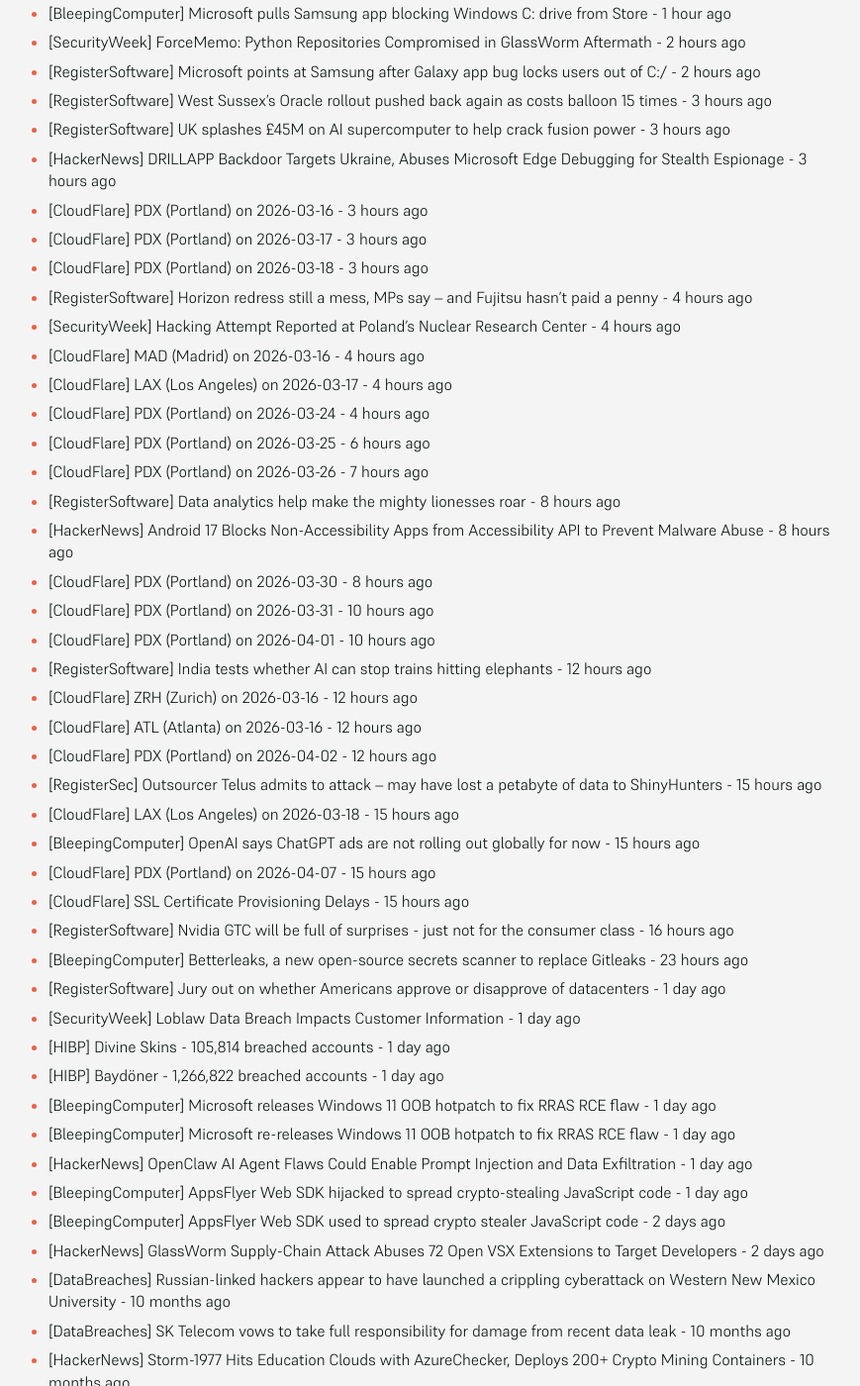
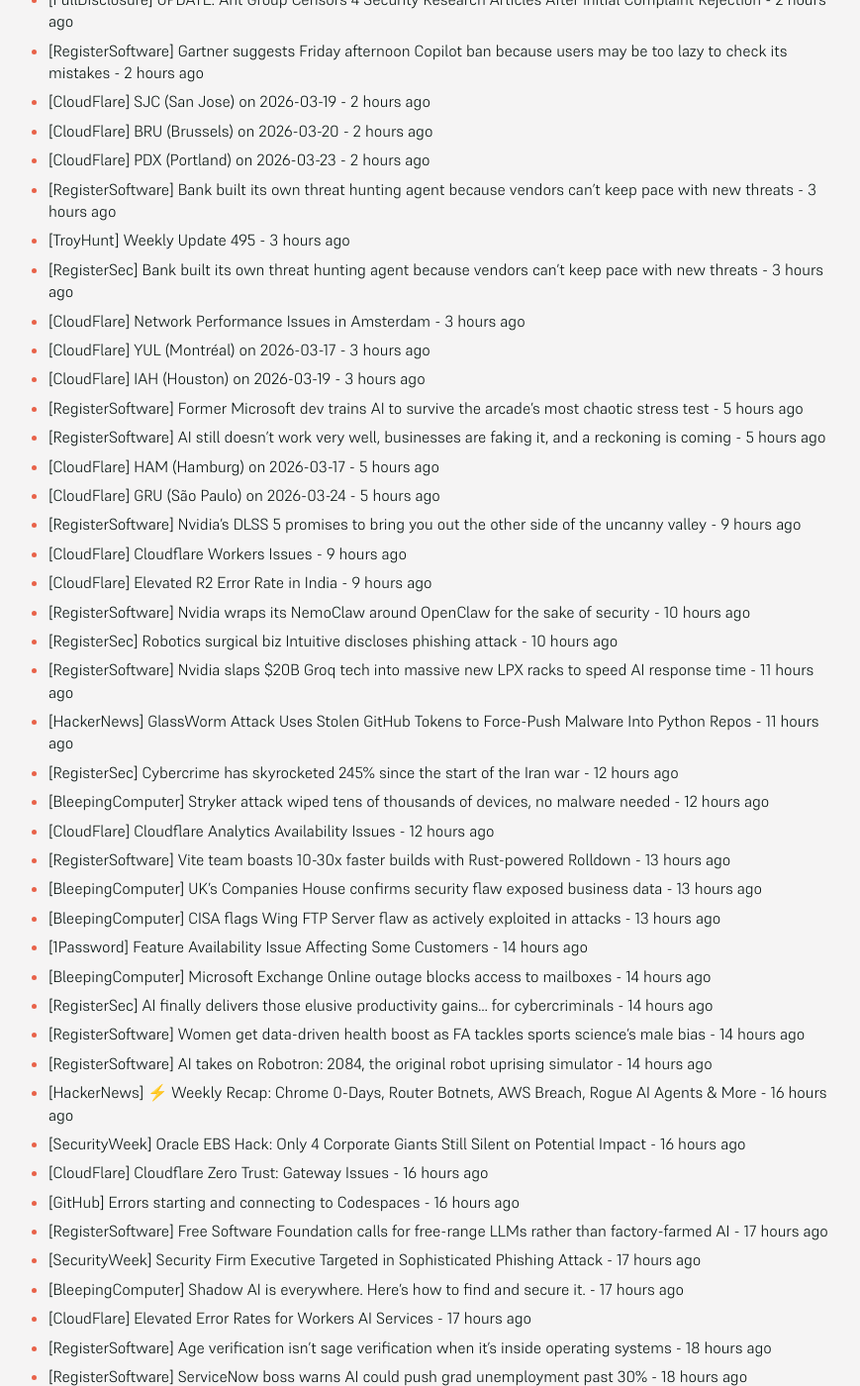
Before and after one commit to SecOpsNews/news, a Jekyll site: the page built from index.md, in a window 1280 px wide and 1400 px high, scrolled down 618 px. Shown: the whole window at 99% size, without its empty margins (215-1084 px from the left). Built offline with Jekyll 4.4.1, drawn with Linux system fonts in a browser that asks for light colours; some of the changed text lies outside the part shown.

Commit message:
New Feed

```diff
--- a/index.md
+++ b/index.md
@@ -9,59 +9,98 @@ description: Latest Updates
 
 <!-- SecOps start -->
 
-- [RegisterSoftware] Free Software Foundation calls for free-range LLMs rather than factory-farmed AI - 10 minutes ago
-- [SecurityWeek] Security Firm Executive Targeted in Sophisticated Phishing Attack - 10 minutes ago
-- [BleepingComputer] Shadow AI is everywhere. Here’s how to find and secure it. - 10 minutes ago
-- [CloudFlare] Elevated Error Rates for Workers AI Services - 15 minutes ago
-- [RegisterSoftware] Age verification isn't sage verification when it's inside operating systems - 1 hour ago
-- [RegisterSoftware] ServiceNow boss warns AI could push grad unemployment past 30% - 1 hour ago
-- [SecurityWeek] Threat Actor Targeting VPN Users in New Credential Theft Campaign - 1 hour ago
-- [SecurityWeek] China-Linked Hackers Hit Asian Militaries in Patient Espionage Operation - 1 hour ago
-- [RegisterSec] Flaw in UK's corporate registry let directors rummage through rival records - 1 hour ago
-- [HackerNews] ClickFix Campaigns Spread MacSync macOS Infostealer via Fake AI Tool Installers - 1 hour ago
-- [HackerNews] Why Security Validation Is Becoming Agentic - 1 hour ago
-- [BleepingComputer] Microsoft pulls Samsung app blocking Windows C: drive from Store - 1 hour ago
-- [SecurityWeek] ForceMemo: Python Repositories Compromised in GlassWorm Aftermath - 2 hours ago
-- [RegisterSoftware] Microsoft points at Samsung after Galaxy app bug locks users out of C:/ - 2 hours ago
-- [RegisterSoftware] West Sussex's Oracle rollout pushed back again as costs balloon 15 times - 3 hours ago
-- [RegisterSoftware] UK splashes £45M on AI supercomputer to help crack fusion power - 3 hours ago
-- [HackerNews] DRILLAPP Backdoor Targets Ukraine, Abuses Microsoft Edge Debugging for Stealth Espionage - 3 hours ago
-- [CloudFlare] PDX (Portland) on 2026-03-16 - 3 hours ago
-- [CloudFlare] PDX (Portland) on 2026-03-17 - 3 hours ago
-- [CloudFlare] PDX (Portland) on 2026-03-18 - 3 hours ago
-- [RegisterSoftware] Horizon redress still a mess, MPs say – and Fujitsu hasn't paid a penny - 4 hours ago
-- [SecurityWeek] Hacking Attempt Reported at Poland’s Nuclear Research Center - 4 hours ago
-- [CloudFlare] MAD (Madrid) on 2026-03-16 - 4 hours ago
-- [CloudFlare] LAX (Los Angeles) on 2026-03-17 - 4 hours ago
-- [CloudFlare] PDX (Portland) on 2026-03-24 - 4 hours ago
-- [CloudFlare] PDX (Portland) on 2026-03-25 - 6 hours ago
-- [CloudFlare] PDX (Portland) on 2026-03-26 - 7 hours ago
-- [RegisterSoftware] Data analytics help make the mighty lionesses roar - 8 hours ago
-- [HackerNews] Android 17 Blocks Non-Accessibility Apps from Accessibility API to Prevent Malware Abuse - 8 hours ago
-- [CloudFlare] PDX (Portland) on 2026-03-30 - 8 hours ago
-- [CloudFlare] PDX (Portland) on 2026-03-31 - 10 hours ago
-- [CloudFlare] PDX (Portland) on 2026-04-01 - 10 hours ago
-- [RegisterSoftware] India tests whether AI can stop trains hitting elephants - 12 hours ago
-- [CloudFlare] ZRH (Zurich) on 2026-03-16 - 12 hours ago
-- [CloudFlare] ATL (Atlanta) on 2026-03-16 - 12 hours ago
-- [CloudFlare] PDX (Portland) on 2026-04-02 - 12 hours ago
-- [RegisterSec] Outsourcer Telus admits to attack – may have lost a petabyte of data to ShinyHunters - 15 hours ago
-- [CloudFlare] LAX (Los Angeles) on 2026-03-18 - 15 hours ago
-- [BleepingComputer] OpenAI says ChatGPT ads are not rolling out globally for now - 15 hours ago
-- [CloudFlare] PDX (Portland) on 2026-04-07 - 15 hours ago
-- [CloudFlare] SSL Certificate Provisioning Delays - 15 hours ago
-- [RegisterSoftware] Nvidia GTC will be full of surprises - just not for the consumer class - 16 hours ago
-- [BleepingComputer] Betterleaks, a new open-source secrets scanner to replace Gitleaks - 23 hours ago
+- [CloudFlare] LAX (Los Angeles) on 2026-03-18 - 8 minutes ago
+- [CloudFlare] PDX (Portland) on 2026-04-07 - 8 minutes ago
+- [RegisterSoftware] Gartner suggests Friday afternoon Copilot ban because tired users may be too lazy to check its mistakes - 1 hour ago
+- [HackerNews] CISA Flags Actively Exploited Wing FTP Vulnerability Leaking Server Paths - 1 hour ago
+- [RegisterSec] Gartner suggests Friday afternoon Copilot ban because tired users may be too lazy to check its mistakes - 1 hour ago
+- [CloudFlare] PDX (Portland) on 2026-03-19 - 1 hour ago
+- [CloudFlare] LAX (Los Angeles) on 2026-03-19 - 1 hour ago
+- [CloudFlare] LAX (Los Angeles) on 2026-03-20 - 1 hour ago
+- [RegisterSec] Gartner suggests Friday afternoon Copilot ban because users may be too lazy to check its mistakes - 2 hours ago
+- [FullDisclosure] UPDATE: Ant Group Censors 4 Security Research Articles After	Initial Complaint Rejection - 2 hours ago
+- [RegisterSoftware] Gartner suggests Friday afternoon Copilot ban because users may be too lazy to check its mistakes - 2 hours ago
+- [CloudFlare] SJC (San Jose) on 2026-03-19 - 2 hours ago
+- [CloudFlare] BRU (Brussels) on 2026-03-20 - 2 hours ago
+- [CloudFlare] PDX (Portland) on 2026-03-23 - 2 hours ago
+- [RegisterSoftware] Bank built its own threat hunting agent because vendors can’t keep pace with new threats - 3 hours ago
+- [TroyHunt] Weekly Update 495 - 3 hours ago
+- [RegisterSec] Bank built its own threat hunting agent because vendors can’t keep pace with new threats - 3 hours ago
+- [CloudFlare] Network Performance Issues in Amsterdam - 3 hours ago
+- [CloudFlare] YUL (Montréal) on 2026-03-17 - 3 hours ago
+- [CloudFlare] IAH (Houston) on 2026-03-19 - 3 hours ago
+- [RegisterSoftware] Former Microsoft dev trains AI to survive the arcade's most chaotic stress test - 5 hours ago
+- [RegisterSoftware] AI still doesn't work very well, businesses are faking it, and a reckoning is coming - 5 hours ago
+- [CloudFlare] HAM (Hamburg) on 2026-03-17 - 5 hours ago
+- [CloudFlare] GRU (São Paulo) on 2026-03-24 - 5 hours ago
+- [RegisterSoftware] Nvidia's DLSS 5 promises to bring you out the other side of the uncanny valley - 9 hours ago
+- [CloudFlare] Cloudflare Workers Issues - 9 hours ago
+- [CloudFlare] Elevated R2 Error Rate in India - 9 hours ago
+- [RegisterSoftware] Nvidia wraps its NemoClaw around OpenClaw for the sake of security - 10 hours ago
+- [RegisterSec] Robotics surgical biz Intuitive discloses phishing attack - 10 hours ago
+- [RegisterSoftware] Nvidia slaps $20B Groq tech into massive new LPX racks to speed AI response time - 11 hours ago
+- [HackerNews] GlassWorm Attack Uses Stolen GitHub Tokens to Force-Push Malware Into Python Repos - 11 hours ago
+- [RegisterSec] Cybercrime has skyrocketed 245% since the start of the Iran war - 12 hours ago
+- [BleepingComputer] Stryker attack wiped tens of thousands of devices, no malware needed - 12 hours ago
+- [CloudFlare] Cloudflare Analytics Availability Issues - 12 hours ago
+- [RegisterSoftware] Vite team boasts 10-30x faster builds with Rust-powered Rolldown - 13 hours ago
+- [BleepingComputer] UK’s Companies House confirms security flaw exposed business data - 13 hours ago
+- [BleepingComputer] CISA flags Wing FTP Server flaw as actively exploited in attacks - 13 hours ago
+- [1Password] Feature Availability Issue Affecting Some Customers - 14 hours ago
+- [BleepingComputer] Microsoft Exchange Online outage blocks access to mailboxes - 14 hours ago
+- [RegisterSec] AI finally delivers those elusive productivity gains... for cybercriminals - 14 hours ago
+- [RegisterSoftware] Women get data-driven health boost as FA tackles sports science's male bias - 14 hours ago
+- [RegisterSoftware] AI takes on Robotron: 2084, the original robot uprising simulator - 14 hours ago
+- [HackerNews] ⚡ Weekly Recap: Chrome 0-Days, Router Botnets, AWS Breach, Rogue AI Agents & More - 16 hours ago
+- [SecurityWeek] Oracle EBS Hack: Only 4 Corporate Giants Still Silent on Potential Impact - 16 hours ago
+- [CloudFlare] Cloudflare Zero Trust: Gateway Issues - 16 hours ago
+- [GitHub] Errors starting and connecting to Codespaces - 16 hours ago
+- [RegisterSoftware] Free Software Foundation calls for free-range LLMs rather than factory-farmed AI - 17 hours ago
+- [SecurityWeek] Security Firm Executive Targeted in Sophisticated Phishing Attack - 17 hours ago
+- [BleepingComputer] Shadow AI is everywhere. Here’s how to find and secure it. - 17 hours ago
+- [CloudFlare] Elevated Error Rates for Workers AI Services - 17 hours ago
+- [RegisterSoftware] Age verification isn't sage verification when it's inside operating systems - 18 hours ago
+- [RegisterSoftware] ServiceNow boss warns AI could push grad unemployment past 30% - 18 hours ago
+- [SecurityWeek] Threat Actor Targeting VPN Users in New Credential Theft Campaign - 18 hours ago
+- [SecurityWeek] China-Linked Hackers Hit Asian Militaries in Patient Espionage Operation - 18 hours ago
+- [RegisterSec] Flaw in UK's corporate registry let directors rummage through rival records - 18 hours ago
+- [HackerNews] ClickFix Campaigns Spread MacSync macOS Infostealer via Fake AI Tool Installers - 18 hours ago
+- [HackerNews] Why Security Validation Is Becoming Agentic - 18 hours ago
+- [BleepingComputer] Microsoft pulls Samsung app blocking Windows C: drive from Store - 18 hours ago
+- [SecurityWeek] ForceMemo: Python Repositories Compromised in GlassWorm Aftermath - 19 hours ago
+- [RegisterSoftware] Microsoft points at Samsung after Galaxy app bug locks users out of C:/ - 19 hours ago
+- [RegisterSoftware] West Sussex's Oracle rollout pushed back again as costs balloon 15 times - 20 hours ago
+- [RegisterSoftware] UK splashes £45M on AI supercomputer to help crack fusion power - 20 hours ago
+- [HackerNews] DRILLAPP Backdoor Targets Ukraine, Abuses Microsoft Edge Debugging for Stealth Espionage - 20 hours ago
+- [CloudFlare] PDX (Portland) on 2026-03-16 - 20 hours ago
+- [CloudFlare] PDX (Portland) on 2026-03-17 - 20 hours ago
+- [CloudFlare] PDX (Portland) on 2026-03-18 - 20 hours ago
+- [RegisterSoftware] Horizon redress still a mess, MPs say – and Fujitsu hasn't paid a penny - 21 hours ago
+- [SecurityWeek] Hacking Attempt Reported at Poland’s Nuclear Research Center - 21 hours ago
+- [CloudFlare] MAD (Madrid) on 2026-03-16 - 21 hours ago
+- [CloudFlare] LAX (Los Angeles) on 2026-03-17 - 21 hours ago
+- [CloudFlare] PDX (Portland) on 2026-03-24 - 21 hours ago
+- [CloudFlare] PDX (Portland) on 2026-03-25 - 22 hours ago
+- [CloudFlare] PDX (Portland) on 2026-03-26 - 23 hours ago
+- [RegisterSoftware] Data analytics help make the mighty lionesses roar - 1 day ago
+- [HackerNews] Android 17 Blocks Non-Accessibility Apps from Accessibility API to Prevent Malware Abuse - 1 day ago
+- [CloudFlare] PDX (Portland) on 2026-03-30 - 1 day ago
+- [CloudFlare] PDX (Portland) on 2026-03-31 - 1 day ago
+- [CloudFlare] PDX (Portland) on 2026-04-01 - 1 day ago
+- [RegisterSoftware] India tests whether AI can stop trains hitting elephants - 1 day ago
+- [CloudFlare] ZRH (Zurich) on 2026-03-16 - 1 day ago
+- [CloudFlare] ATL (Atlanta) on 2026-03-16 - 1 day ago
+- [CloudFlare] PDX (Portland) on 2026-04-02 - 1 day ago
+- [RegisterSec] Outsourcer Telus admits to attack – may have lost a petabyte of data to ShinyHunters - 1 day ago
+- [CloudFlare] LAX (Los Angeles) on 2026-03-18 - 1 day ago
+- [BleepingComputer] OpenAI says ChatGPT ads are not rolling out globally for now - 1 day ago
+- [CloudFlare] PDX (Portland) on 2026-04-07 - 1 day ago
+- [CloudFlare] SSL Certificate Provisioning Delays - 1 day ago
+- [RegisterSoftware] Nvidia GTC will be full of surprises - just not for the consumer class - 1 day ago
+- [BleepingComputer] Betterleaks, a new open-source secrets scanner to replace Gitleaks - 1 day ago
 - [RegisterSoftware] Jury out on whether Americans approve or disapprove of datacenters - 1 day ago
 - [SecurityWeek] Loblaw Data Breach Impacts Customer Information - 1 day ago
-- [HIBP] Divine Skins - 105,814 breached accounts - 1 day ago
-- [HIBP] Baydöner - 1,266,822 breached accounts - 1 day ago
-- [BleepingComputer] Microsoft releases Windows 11 OOB hotpatch to fix RRAS RCE flaw - 1 day ago
-- [BleepingComputer] Microsoft re-releases Windows 11 OOB hotpatch to fix RRAS RCE flaw - 1 day ago
-- [HackerNews] OpenClaw AI Agent Flaws Could Enable Prompt Injection and Data Exfiltration - 1 day ago
-- [BleepingComputer] AppsFlyer Web SDK hijacked to spread crypto-stealing JavaScript code - 1 day ago
-- [BleepingComputer] AppsFlyer Web SDK used to spread crypto stealer JavaScript code - 2 days ago
-- [HackerNews] GlassWorm Supply-Chain Attack Abuses 72 Open VSX Extensions to Target Developers - 2 days ago
+- [HIBP] Divine Skins - 105,814 breached accounts - 2 days ago
 - [DataBreaches] Russian-linked hackers appear to have launched a crippling cyberattack on Western New Mexico University - 10 months ago
 - [DataBreaches] SK Telecom vows to take full responsibility for damage from recent data leak - 10 months ago
 - [HackerNews] Storm-1977 Hits Education Clouds with AzureChecker, Deploys 200+ Crypto Mining Containers - 10 months ago
```
